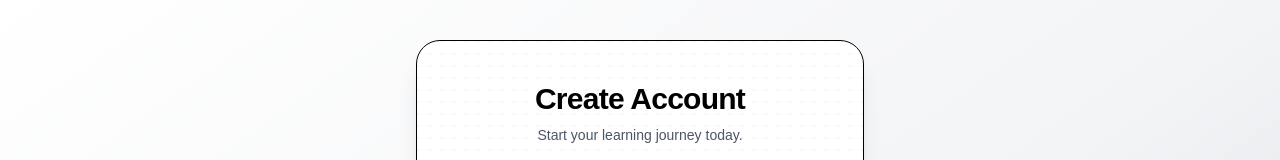
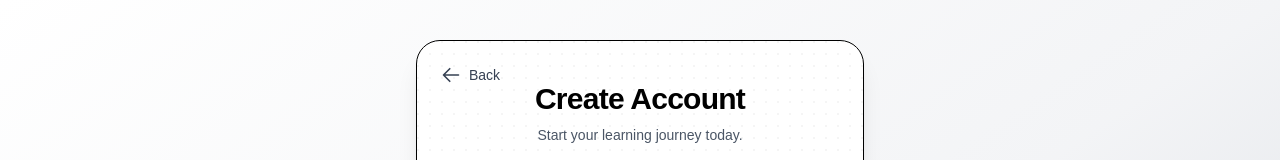
Before and after one commit to olasores/QuizMe, a Next.js app: page /Signup in a window 1280 px wide. Shown: the top 160 px of the page. Built offline with nearby package versions, Linux system fonts and the light colour scheme.

Commit message:
Added back button to the sign up page

```diff
--- a/src/app/Login/page.tsx
+++ b/src/app/Login/page.tsx
@@ -40,9 +40,12 @@ const Login = () => {
             <div className="w-full max-w-md bg-white border border-black rounded-3xl shadow-xl p-8 sm:p-10 relative overflow-hidden">
                 <button
                     onClick={() => router.back()}
-                    className="absolute top-6 left-6 z-10 flex items-center"
+                    className="absolute top-6 left-6 z-10 flex items-center gap-2 text-sm font-medium text-gray-700 hover:text-black transition-colors"
                     aria-label="Go back"
                 >
+                    <svg xmlns="http://www.w3.org/2000/svg" fill="none" viewBox="0 0 24 24" strokeWidth={2} stroke="currentColor" className="w-5 h-5">
+                        <path strokeLinecap="round" strokeLinejoin="round" d="M10.5 19.5L3 12m0 0l7.5-7.5M3 12h18" />
+                    </svg>
                     Back
                 </button>
                 <div className="absolute inset-0 pointer-events-none opacity-[0.04] bg-[radial-gradient(circle_at_1px_1px,#000_1px,transparent_0)] [background-size:12px_12px]"></div>
--- a/src/app/Signup/page.tsx
+++ b/src/app/Signup/page.tsx
@@ -2,10 +2,12 @@
 
 import Link from "next/link";
 import { useState } from "react";
+import { useRouter } from "next/navigation";
 import { GoogleButton } from "@/components/auth/GoogleButton";
 import { getBrowserSupabase } from "@/lib/supabase/client";
 
 const Signup = () => {
+    const router = useRouter();
     const [loading, setLoading] = useState(false);
     const [error, setError] = useState<string | null>(null);
     const [info, setInfo] = useState<string | null>(null);
@@ -56,6 +58,16 @@ const Signup = () => {
     return (
         <div className="min-h-[100dvh] flex items-center justify-center bg-gradient-to-br from-white via-gray-100 to-gray-300 px-4 py-10">
             <div className="w-full max-w-md bg-white border border-black rounded-3xl shadow-xl p-8 sm:p-10 relative overflow-hidden">
+                <button
+                    onClick={() => router.back()}
+                    className="absolute top-6 left-6 z-10 flex items-center gap-2 text-sm font-medium text-gray-700 hover:text-black transition-colors"
+                    aria-label="Go back"
+                >
+                    <svg xmlns="http://www.w3.org/2000/svg" fill="none" viewBox="0 0 24 24" strokeWidth={2} stroke="currentColor" className="w-5 h-5">
+                        <path strokeLinecap="round" strokeLinejoin="round" d="M10.5 19.5L3 12m0 0l7.5-7.5M3 12h18" />
+                    </svg>
+                    Back
+                </button>
                 <div className="absolute inset-0 pointer-events-none opacity-[0.04] bg-[radial-gradient(circle_at_1px_1px,#000_1px,transparent_0)] [background-size:12px_12px]"></div>
                 <h1 className="relative text-3xl font-extrabold text-black mb-2 tracking-tight text-center">Create Account</h1>
                 <p className="relative text-center text-gray-600 mb-8 text-sm">Start your learning journey today.</p>
```
